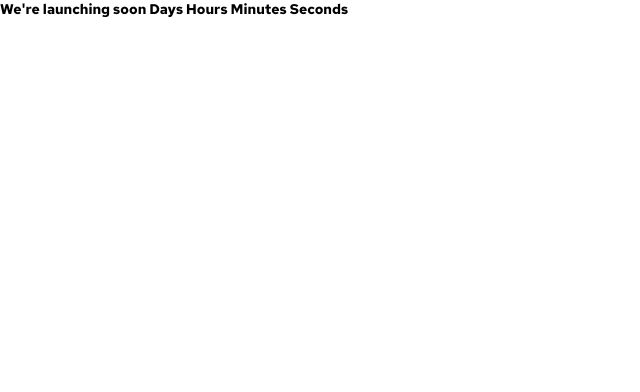
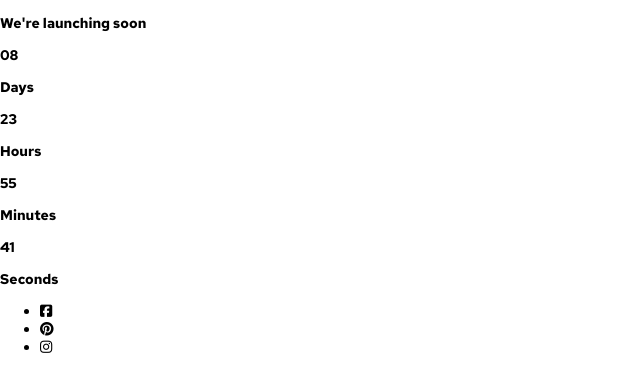
Before and after one commit to yuuujin97/Launch-Countdown-Timer, a plain HTML site: page index.html in a window 1280 px wide. Shown: the whole page, without its empty margins (0-640 px from the left). Drawn offline with Linux system fonts and the light colour scheme.

Commit message:
Edited html

```diff
--- a/index.html
+++ b/index.html
@@ -11,6 +11,37 @@
     <title>Frontend Mentor | Launch countdown timer</title>
   </head>
   <body>
-    We're launching soon Days Hours Minutes Seconds
+    <div class="container">
+      <header>
+        <p class="header__title">We're launching soon</p>
+      </header>
+      <section>
+        <div class="div__days">
+          <p class="day">08</p>
+          <p class="time_unit">Days</p>
+        </div>
+        <div class="div__hours">
+          <p class="hour">23</p>
+          <p class="time_unit">Hours</p>
+        </div>
+        <div class="div__minutes">
+          <p class="minute">55</p>
+          <p class="time_unit">Minutes</p>
+        </div>
+        <div class="div__seconds">
+          <p class="second">41</p>
+          <p class="time_unit">Seconds</p>
+        </div>
+      </section>
+      <footer>
+        <ul class="icons">
+          <li><i class="fab fa-facebook-square"></i></li>
+          <li><i class="fab fa-pinterest"></i></li>
+          <li><i class="fab fa-instagram"></i></li>
+        </ul>
+      </footer>
+    </div>
+
+    <script src="https://kit.fontawesome.com/d047267c6e.js" crossorigin="anonymous"></script>
   </body>
 </html>
```
